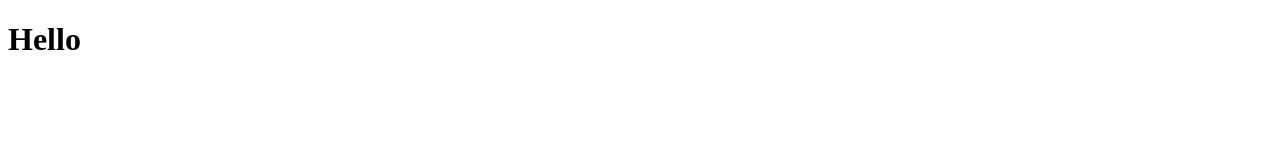
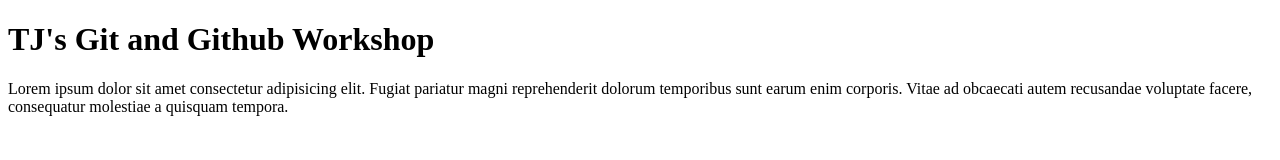
Before and after one commit to tjstalcup/git-and-github-01312019, a plain HTML site: page index.html in a window 1280 px wide. Drawn offline with Linux system fonts and the light colour scheme.

Commit message:
Adds header

```diff
--- a/index.html
+++ b/index.html
@@ -8,6 +8,9 @@
   <title>Document</title>
 </head>
 <body>
-  <h1>Hello</h1>
+  <header>
+    <h1>TJ's Git and Github Workshop</h1>
+    <p>Lorem ipsum dolor sit amet consectetur adipisicing elit. Fugiat pariatur magni reprehenderit dolorum temporibus sunt earum enim corporis. Vitae ad obcaecati autem recusandae voluptate facere, consequatur molestiae a quisquam tempora.</p>
+  </header>
 </body>
 </html>
```
